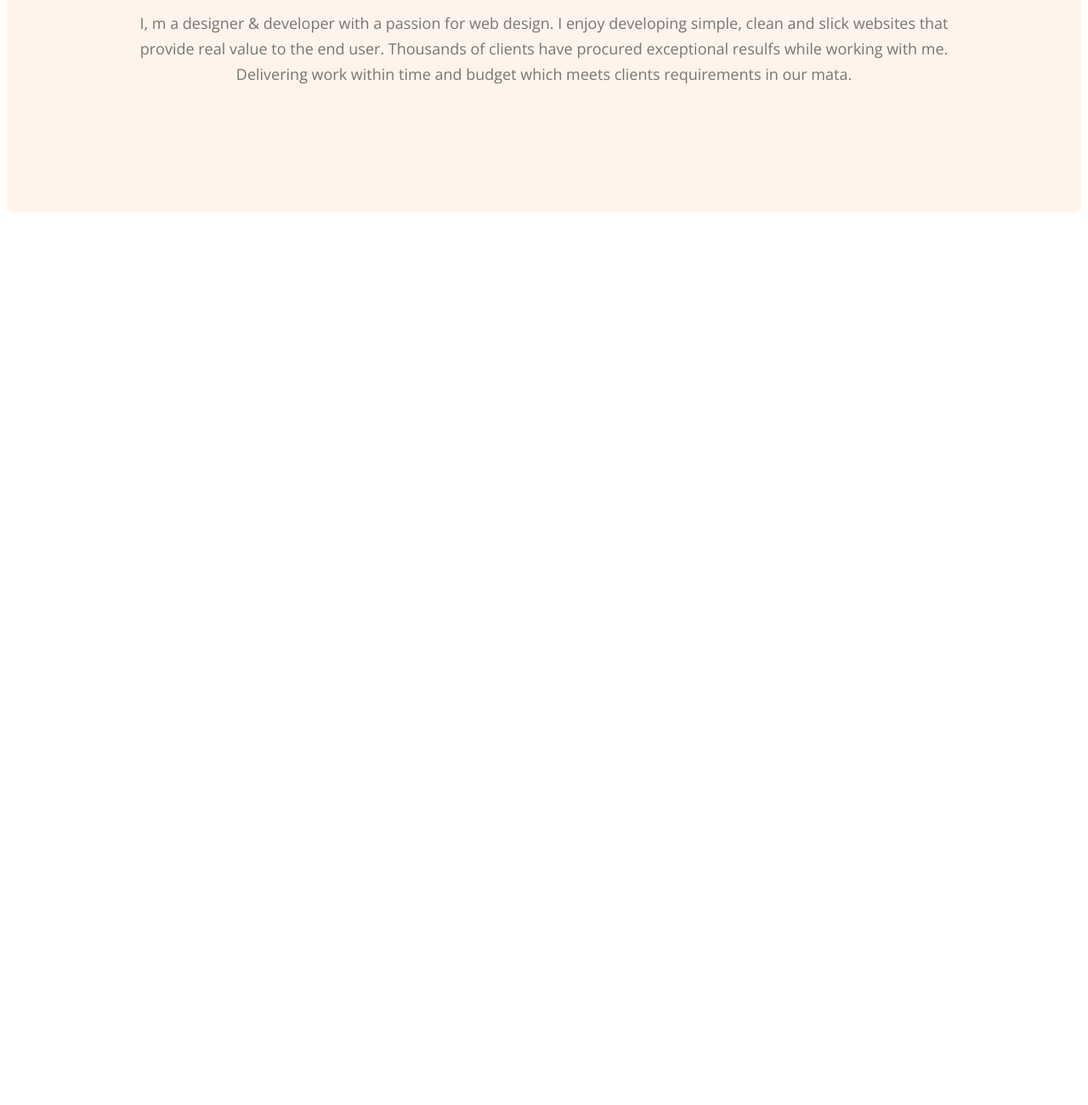
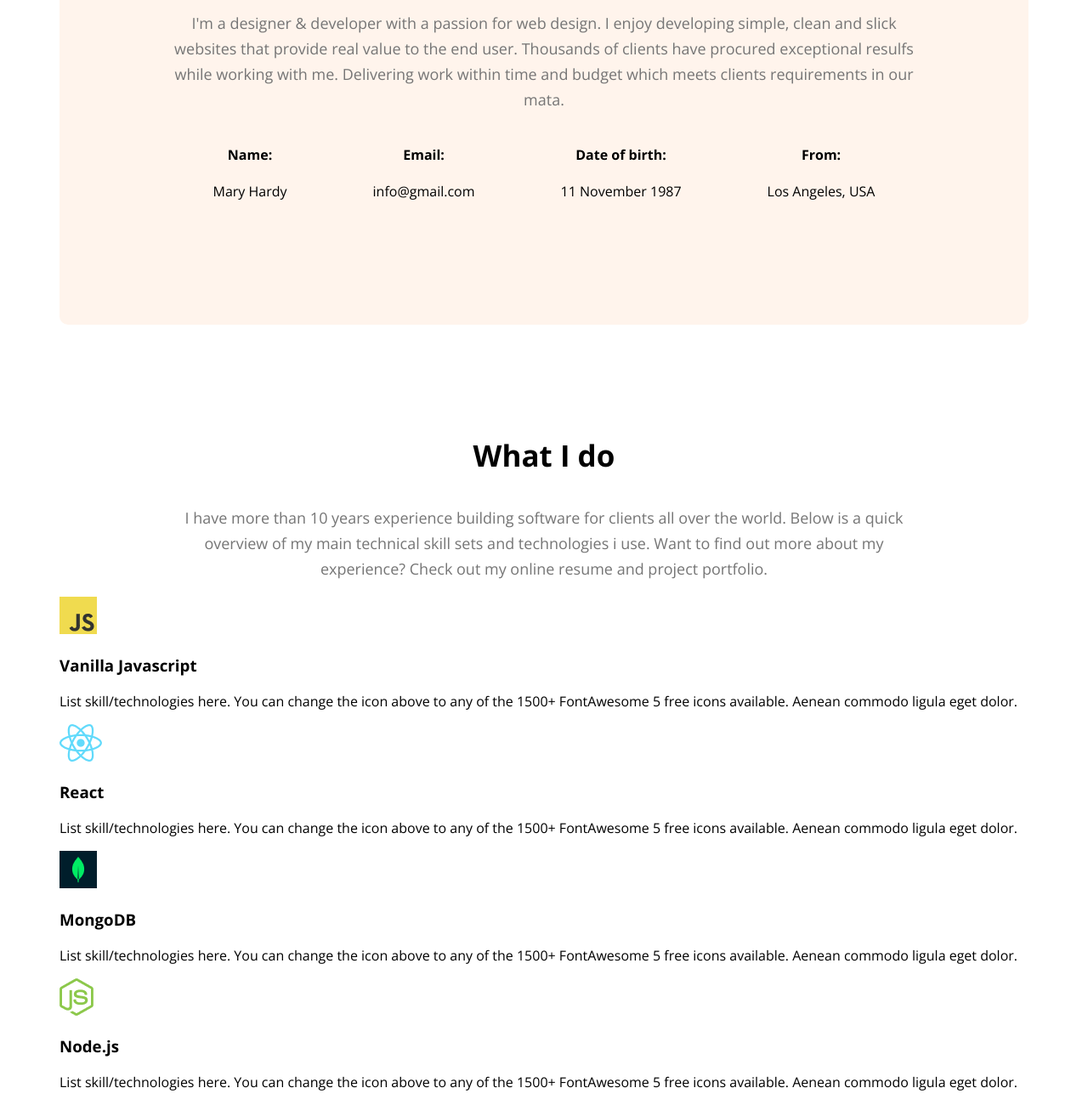
Before and after one commit to JannatunNaeem2012/module5_portfolio, a plain HTML site: page index.html in a window 1280 px wide. Shown: the part 1133-2433 px from the top of the page at 85% size. Before the commit the page ends 1513 px from the top, so only its background shows below. Drawn offline with nearby package versions, Linux system fonts and the light colour scheme.

Commit message:
added about and skills

```diff
--- a/index.html
+++ b/index.html
@@ -35,8 +35,52 @@
         <section class="about">
             <h3 class="primary-title">About Me</h3>
             <p class="about-description">
-                I, m a designer & developer with a passion for web design. I enjoy developing simple, clean and slick websites that provide real value to the end user. Thousands of clients have procured exceptional resulfs while working with me. Delivering work within time and budget which meets clients requirements in our mata.
+                I'm a designer & developer with a passion for web design. I enjoy developing simple, clean and slick websites that provide real value to the end user. Thousands of clients have procured exceptional resulfs while working with me. Delivering work within time and budget which meets clients requirements in our mata.
             </p>
+            <div class="about-info-container">
+                <div class="info">
+                    <h4 class="about-info-title">Name:</h4>
+                    <p class="about-info">Mary Hardy</p>
+                </div>
+                <div class="info">
+                    <h4 class="about-info-title">Email:</h4>
+                    <p class="about-info">info@gmail.com</p>
+                </div>
+                <div class="info">
+                    <h4 class="about-info-title">Date of birth:</h4>
+                    <p class="about-info"> 11 November 1987</p>
+                </div>
+                <div class="info">
+                    <h4 class="about-info-title">From:</h4>
+                    <p class="about-info">Los Angeles, USA</p>
+                </div>
+            </div>
+        </section>
+        <section>
+            <h3 class="what-i-do-title">What I do</h3>
+            <p class="what-i-do-des">
+                I have more than 10 years experience building software for clients all over the world. Below is a quick overview of my main technical skill sets and technologies i use. Want to find out more about my experience? Check out my online resume and project portfolio.
+            </p>
+            <div class="skill-set">
+                <img src="images/icons/js.png" alt="">
+                <h3 class="skill-name">Vanilla Javascript</h3>
+                <p class="skill-des">List skill/technologies here. You can change the icon above to any of the 1500+ FontAwesome 5 free icons available. Aenean commodo ligula eget dolor.</p>
+            </div>
+            <div class="skill-set">
+                <img src="images/icons/react.png" alt="">
+                <h3 class="skill-name">React</h3>
+                <p class="skill-des">List skill/technologies here. You can change the icon above to any of the 1500+ FontAwesome 5 free icons available. Aenean commodo ligula eget dolor.</p>
+            </div>
+            <div class="skill-set">
+                <img src="images/icons/mongo.png" alt="">
+                <h3 class="skill-name">MongoDB</h3>
+                <p class="skill-des">List skill/technologies here. You can change the icon above to any of the 1500+ FontAwesome 5 free icons available. Aenean commodo ligula eget dolor.</p>
+            </div>
+            <div class="skill-set">
+                <img src="images/icons/nodejs.png" alt="">
+                <h3 class="skill-name">Node.js</h3>
+                <p class="skill-des">List skill/technologies here. You can change the icon above to any of the 1500+ FontAwesome 5 free icons available. Aenean commodo ligula eget dolor.</p>
+            </div>
         </section>
     </main>
     <footer>
--- a/styles/style.css
+++ b/styles/style.css
@@ -98,6 +98,12 @@ nav li a {
     max-width: 500px;
 }
 
+/* main section general code */
+main {
+    max-width: 1140px;
+    margin: 0px auto;
+}
+
 /* about section */
 .about {
     padding: 130px;
@@ -109,8 +115,29 @@ nav li a {
 }
 
 .about-description {
-    color:  #757575;
+    color: #757575;
     font-size: 18px;
     font-weight: 400;
     line-height: 30px;
 }
+
+.about-info-container {
+    display: flex;
+    align-items: center;
+    justify-content: space-around;
+}
+
+.what-i-do-des {
+    padding: 0px 130px;
+    color: #757575;
+    text-align: center;
+    font-size: 18px;
+    font-weight: 400;
+    line-height: 30px;
+}
+
+.what-i-do-title {
+    text-align: center;
+    font-size: 35px;
+    font-weight: 700;
+}
```
